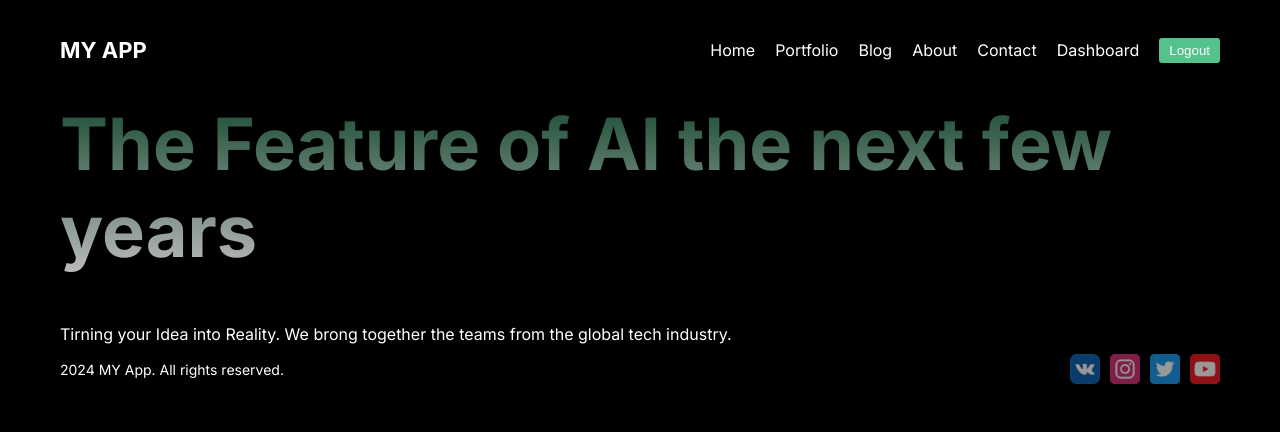
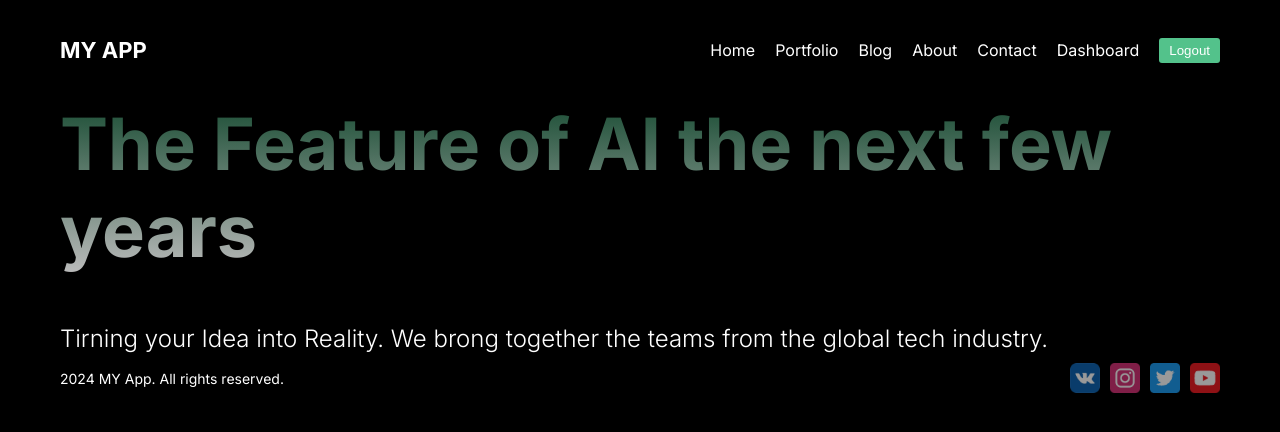
Before and after one commit to MikeSaburov/my_app, a Next.js app: page / in a window 1280 px wide. Shown: the top 432 px of the page. Built offline with nearby package versions, Linux system fonts and the light colour scheme.

Commit message:
refactor(page): стилизовыал параграф

```diff
--- a/src/app/page.jsx
+++ b/src/app/page.jsx
@@ -6,7 +6,7 @@ export default function Home() {
     <main className={styles.container}>
       <div className={styles.item}>
         <h1 className={styles.title}>The Feature of AI the next few years</h1>
-        <p>
+        <p className={styles.desc}>
           Tirning your Idea into Reality. We brong together the teams from the
           global tech industry.
         </p>
```
